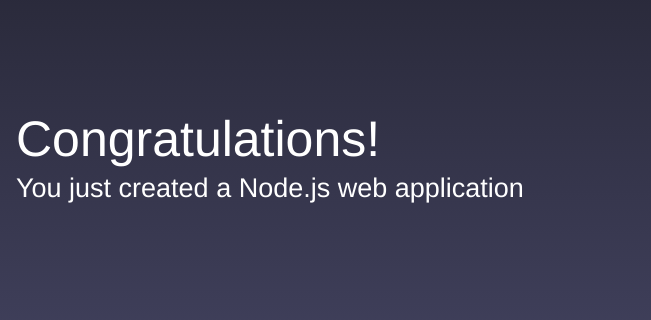
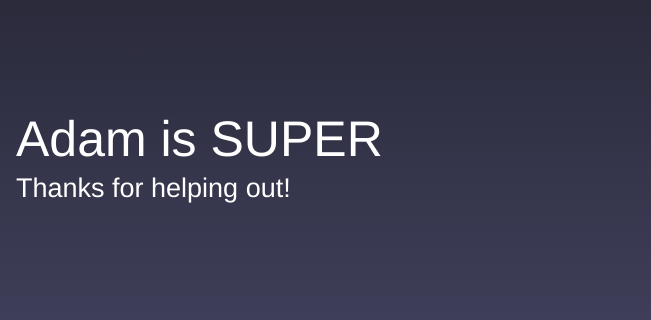
Before and after one commit to ForkedBlock/communitysite, a website: page public/index.html in a window 1280 px wide. Shown: the part 171-491 px from the top of the page, 629-1280 px from the left. Drawn offline with Linux system fonts and the light colour scheme.

Commit message:
--wip-- [skip ci]

```diff
--- a/public/index.html
+++ b/public/index.html
@@ -58,8 +58,8 @@
         <div class="message">
             <a class="twitter-link" href="http://twitter.com/home/?status=I%20created%20a%20project%20with%20AWS%20CodeStar!%20%23AWS%20%23AWSCodeStar%20https%3A%2F%2Faws.amazon.com%2Fcodestar"><img src="img/tweet.svg" /></a>
             <div class="text">
-                <h1>Congratulations!</h1>
-                <h2>You just created a Node.js web application</h2>
+                <h1>Adam is SUPER</h1>
+                <h2>Thanks for helping out!</h2>
             </div>
         </div>
     </div>
```
